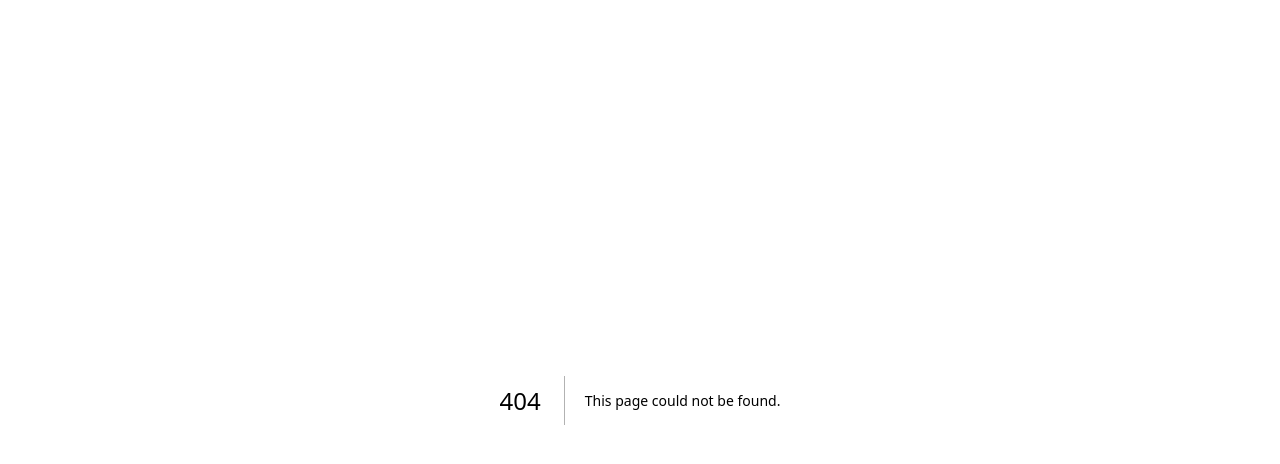
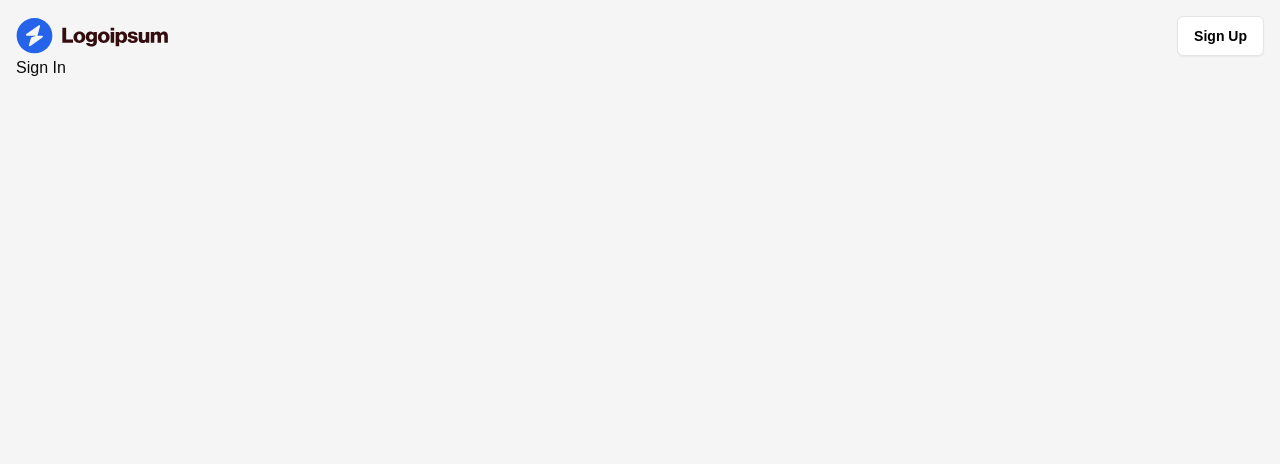
Before and after one commit to laviveti/jira-clone, a Next.js app: page /sign-in in a window 1280 px wide. Before the commit this address had no page. Shown: the top 464 px of the page. Built offline with nearby package versions, Linux system fonts and the light colour scheme.

Commit message:
feat(1/0h53): implementando logo em auth layout

```diff
--- /dev/null
+++ b/src/app/(auth)/layout.tsx
@@ -0,0 +1,21 @@
+import { Button } from "@/components/ui/button";
+import Image from "next/image";
+
+interface AuthLayoutProps {
+  children: React.ReactNode;
+}
+
+export default function AuthLayout({ children }: AuthLayoutProps) {
+  return (
+    <main className='bg-neutral-100 min-h-screen'>
+      <div className='mx-auto max-w-screen-2xl p-4'>
+        <nav className='flex justify-between items-center'>
+          <Image src='/logo.svg' alt='logo' width={152} height={56} />
+
+          <Button variant='secondary'>Sign Up</Button>
+        </nav>
+        {children}
+      </div>
+    </main>
+  );
+}
--- /dev/null
+++ b/src/app/(auth)/sign-in/page.tsx
@@ -0,0 +1,7 @@
+export default function LoginPage() {
+  return (
+    <div>
+      <h1>Sign In</h1>
+    </div>
+  );
+}
--- /dev/null
+++ b/src/app/(auth)/sign-up/page.tsx
@@ -0,0 +1,7 @@
+export default function LoginPage() {
+  return (
+    <div>
+      <h1>Sign Up</h1>
+    </div>
+  );
+}
--- a/src/app/page.tsx
+++ b/src/app/page.tsx
@@ -17,7 +17,7 @@
       </Select>
       <Input />
       <div className='p-5 flex items-center gap-4'>
-        .<Button size={"lg"}>Primary</Button>
+        <Button size={"lg"}>Pr imary</Button>
         <Button variant={"secondary"}>Secondary</Button>
         <Button variant={"destructive"}>Destructive</Button>
         <Button variant={"ghost"}>Ghost</Button>
```
Also changed, not shown: public/logo.svg (added).
